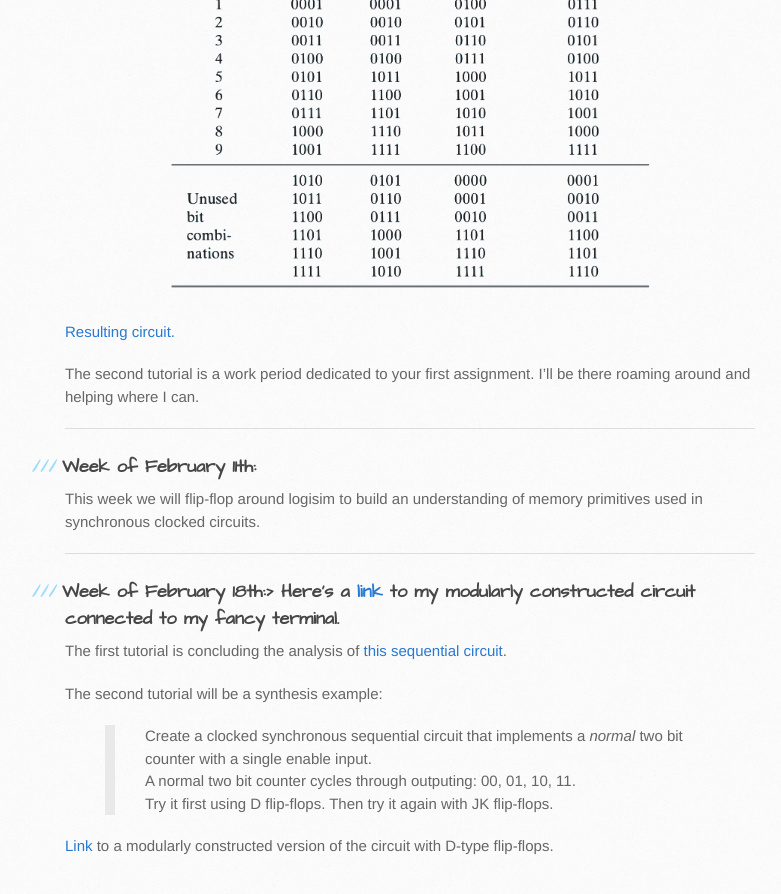
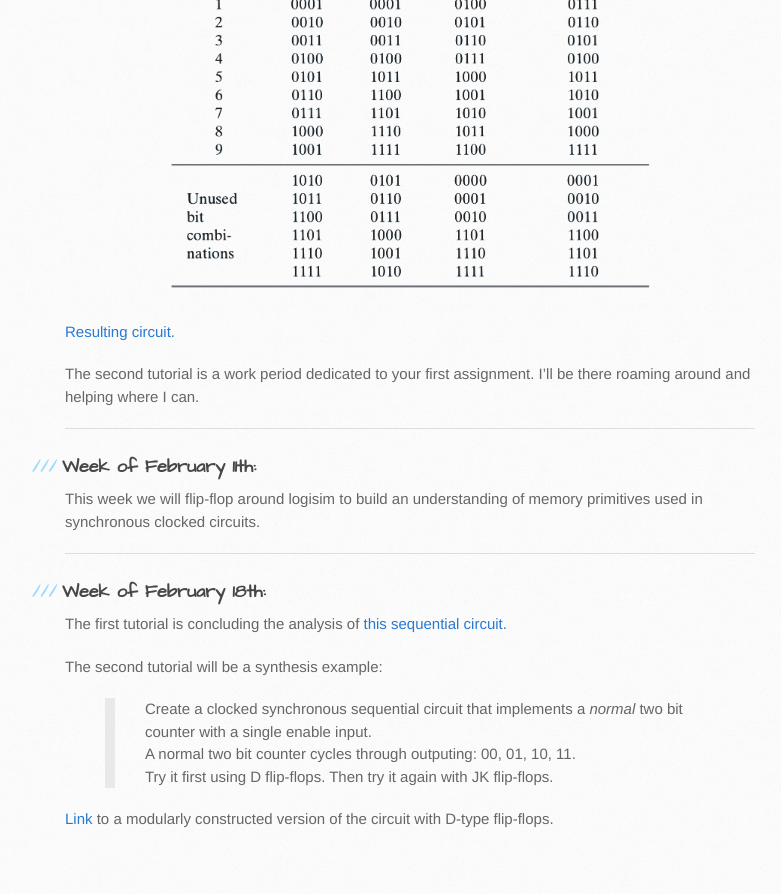
Before and after one commit to philstutorials/philstutorials.github.io, a Jekyll site: the page built from CPSC359W.md, in a window 1280 px wide and 900 px high, scrolled down 2702 px. Shown: the top 894 px of the window, without its empty margins (105-886 px from the left). Built offline with Jekyll 4.4.1, drawn with Linux system fonts in a browser that asks for light colours; our own code applies the rules of GitHub Pages for plain Markdown files; after the commit the page ends 3575 px from its top, so only the background shows below that.

Commit message:
Update CPSC359W.md

```diff
--- a/CPSC359W.md
+++ b/CPSC359W.md
@@ -77,7 +77,7 @@ This week we will flip-flop around logisim to build an understanding of memory p
 
 ----
 
-### Week of February 18th:> Here's a [link](https://raw.githubusercontent.com/philstutorials/philstutorials.github.io/master/_data/simple_counter_split.circ "Logisim file. Save this to your computer.") to my modularly constructed circuit connected to my fancy terminal.
+### Week of February 18th:
 The first tutorial is concluding the analysis of [this sequential circuit](https://raw.githubusercontent.com/philstutorials/philstutorials.github.io/master/_data/analyze_this.circ "Logisim file. Save this to your computer.").
 
 The second tutorial will be a synthesis example:
```
